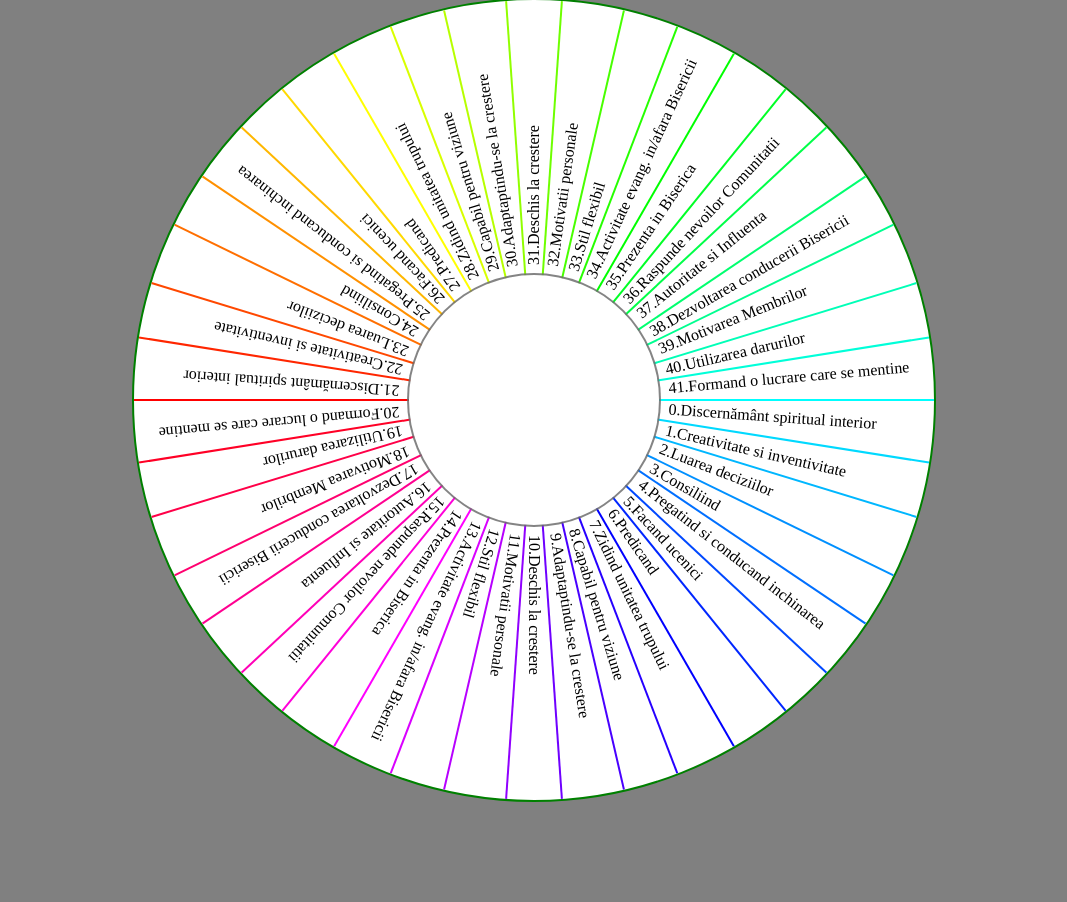
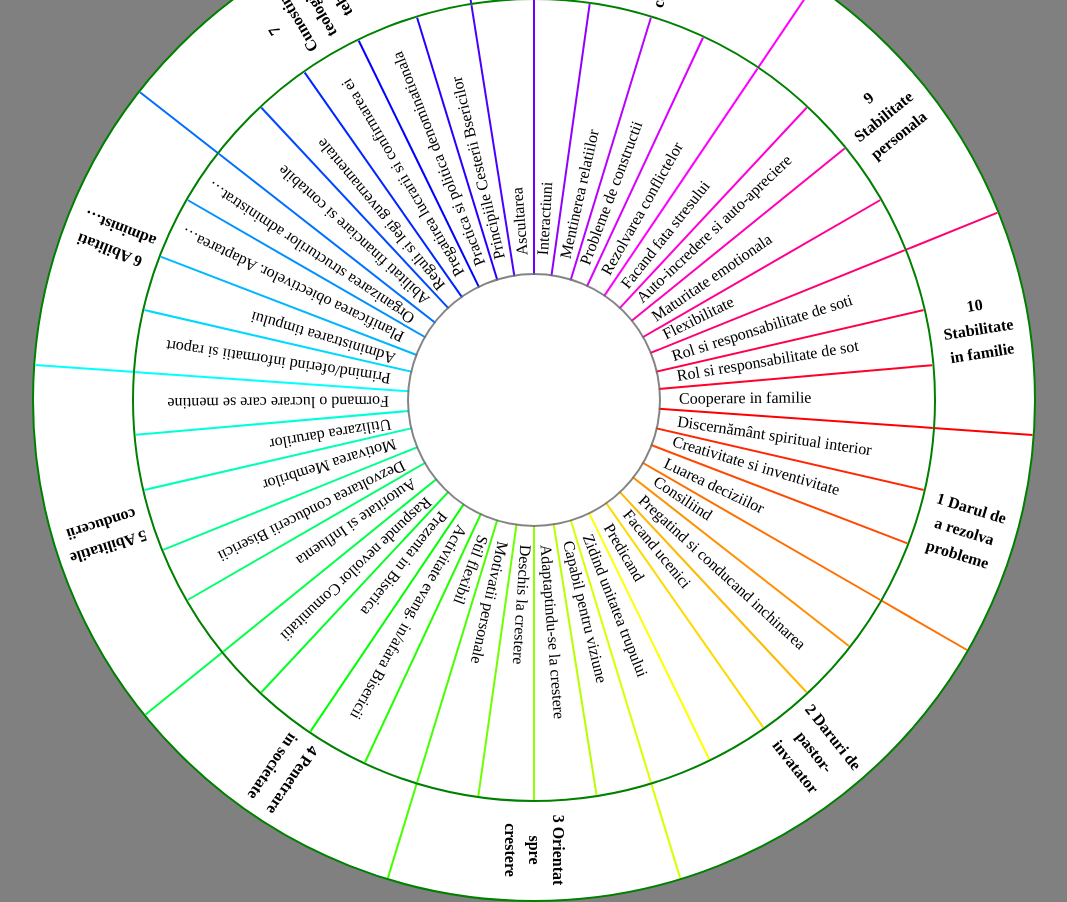
Before and after one commit to sabovoichita/generators, a website: page circle-slices.html in a window 1280 px wide. Shown: the whole page, without its empty margins (106-1173 px from the left). Before the commit the page ends 802 px from the top, so only its background shows below. Drawn offline with Linux system fonts and the light colour scheme.

Commit message:
16. Add groups v.1

```diff
--- a/circle-slices.css
+++ b/circle-slices.css
@@ -6,6 +6,7 @@ body {
   margin: 0;
   background-color: gray;
 }
+
 .circle {
   width: 300px;
   height: 300px;
@@ -18,6 +19,7 @@ body {
   overflow: hidden;
   background-color: white;
 }
+
 /*.slice-line:before {*/
 .slice-line {
   /*content: "";*/
@@ -26,10 +28,12 @@ body {
   top: calc(50% - 1px);
   left: 0;
   right: 0;
-  border-left: var(--line-width) solid var(--color);
+  /*border-left: var(--line-width) solid var(--color);*/
+  border-right: var(--line-width) solid var(--color);
   transform: rotate(var(--angle));
   box-sizing: border-box;
 }
+
 .slice-text {
   position: absolute;
   height: 24px;
@@ -41,9 +45,17 @@ body {
   transform: rotate(var(--angle));
   box-sizing: border-box;
   padding-left: var(--padding-start);
+  display: flex;
+  align-items: center;
+  /* TODO try to make this element 0 px, and let inner text get outside
+       to be able to hover over the text */
 }
 .phrase-inner {
   z-index: 1;
+  width: 100%;
+  padding: 0 10px;
+  overflow: hidden;
+  text-overflow: ellipsis;
 }
 .phrase-inner:hover {
   color: blue;
@@ -59,3 +71,13 @@ body {
   transform: translate(-50%, -50%);
   border: 2px solid #33333399;
 }
+
+#groups > .slice-text {
+  font-weight: bold;
+  text-align: center;
+}
+
+#slices .phrase-inner {
+  text-wrap: nowrap;
+  padding: 0 10px 0 20px;
+}
--- a/circle-slices.html
+++ b/circle-slices.html
@@ -7,18 +7,7 @@
     <link rel="stylesheet" href="circle-slices.css" />
   </head>
   <body>
-    <div
-      class="circle"
-      style="--line-width: 275px; --padding-start: 260px; width: 800px; height: 800px; --inner-width: 250px"
-    >
-      <div class="slice-line" style="--angle: 0deg; --color: #ff0000"></div>
-      <div class="slice-line" style="--angle: 60deg; --color: #00ff00"></div>
-      <div class="slice-line" style="--angle: 120deg; --color: #0000ff"></div>
-      <div class="slice-text" style="--angle: 30deg; --color: #ff0000">Text 1</div>
-      <div class="slice-text" style="--angle: 90deg; --color: #00ff00">Text 2</div>
-      <div class="slice-text" style="--angle: 120deg; --color: #0000ff">Text 3</div>
-      <div class="inner-circle"></div>
-    </div>
+    <div id="groups" class="circle"></div>
     <script src="circle-slices.js"></script>
   </body>
 </html>
--- a/circle-slices.js
+++ b/circle-slices.js
@@ -1,51 +1,152 @@
-console.log("Welcome");
 // TODO check this examples:
 //   https://stackoverflow.com/questions/10028182/how-to-make-a-pie-chart-in-css
-// let phrases = new Array(6).fill("Text").map((text, index) => `${text} ${index + 1}`);
-let phrases = [
-  // 1 = Darul de a rezolva probleme
-  "Discernământ spiritual interior",
-  "Creativitate si inventivitate",
-  "Luarea deciziilor",
-  // 2 = Daruri de pastor-invatator
-  "Consiliind",
-  "Pregatind si conducand inchinarea",
-  "Facand ucenici",
-  "Predicand",
-  "Zidind unitatea trupului",
-  // 3 = Orientat spre crestere
-  "Capabil pentru viziune",
-  "Adaptaptindu-se la crestere",
-  "Deschis la crestere",
-  "Motivatii personale",
-  // 4 = Penetrare in societate
-  "Stil flexibil",
-  "Activitate evang. in/afara Bisericii",
-  "Prezenta in Biserica",
-  "Raspunde nevoilor Comunitatii",
-  // 5 = Abilitatile conducerii
-  "Autoritate si Influenta",
-  "Dezvoltarea conducerii Bisericii",
-  "Motivarea Membrilor",
-  "Utilizarea darurilor",
-  "Formand o lucrare care se mentine"
-];
-phrases = [...phrases, ...phrases]; // TMP duplicate phrases
-const length = phrases.length;
-const radius = 360 / length;
-const odd = length % 2 === 1 ? 0 : 1;
-document.querySelector(".circle").innerHTML =
-  phrases
-    .map((phrase, index) => {
-      const angle = Math.round(index * radius);
-      const color = `hsl(${Math.round(index * radius)}, 100%, 50%)`;
-      return `
-                  <div class="slice-line" style="--angle: ${angle}deg; --color: ${color}"></div>
-                  <div class="slice-text" style="--angle: ${
-                    angle + odd * Math.round(radius / 2)
-                  }deg; --color: ${color}">
-                      <div class="phrase-inner" style="z-index: ${phrases.length + index}">${index}.${phrase}</div>
-                  </div>
-                `;
-    })
-    .join("") + `<div class="inner-circle"></div>`;
+
+let phrases = `
+  #1 Darul de a rezolva probleme
+  Discernământ spiritual interior
+  Creativitate si inventivitate
+  Luarea deciziilor
+
+  #2 Daruri de pastor-invatator
+  Consiliind
+  Pregatind si conducand inchinarea
+  Facand ucenici
+  Predicand
+  Zidind unitatea trupului
+
+  #3 Orientat spre crestere
+  Capabil pentru viziune
+  Adaptaptindu-se la crestere
+  Deschis la crestere
+  Motivatii personale
+
+  #4 Penetrare in societate
+  Stil flexibil
+  Activitate evang. in/afara Bisericii
+  Prezenta in Biserica
+  Raspunde nevoilor Comunitatii
+
+  #5 Abilitatile conducerii
+  Autoritate si Influenta
+  Dezvoltarea conducerii Bisericii
+  Motivarea Membrilor
+  Utilizarea darurilor
+  Formand o lucrare care se mentine
+
+  #6 Abilitati administrative
+  Primind/oferind informatii si raport
+  Administrarea timpului
+  Planificarea obiectivelor. Adaptarea / corectarea lor
+  Organizarea structurilor administrative
+
+  #7 Cunostinte teologice / tehnice
+  Abilitati financiare si contabile
+  Reguli si legi guvernamentale
+  Pregatirea lucrarii si confirmarea ei
+  Practica si politica denominationala
+  Principiile Cesterii Bsericilor
+
+  #8 Abilitati interpersonale si de comunicare
+  Ascultarea
+  Interactiuni
+  Mentinerea relatiilor
+  Probleme de constructii
+  Rezolvarea conflictelor
+
+  #9 Stabilitate personala
+  Facand fata stresului
+  Auto-incredere si auto-apreciere
+  Maturitate emotionala
+  Flexibilitate
+
+  #10 Stabilitate in familie
+  Rol si responsabilitate de soti
+  Rol si responsabilitate de sot
+  Cooperare in familie
+`;
+
+// phrases = `
+//   #1 Darul de a rezolva probleme
+//   Discernământ spiritual interior
+//
+//   #2 Daruri de pastor-invatator
+//   Consiliind
+//   Pregatind si conducand inchinarea - Facand ucenici
+//
+//   #3 Orientat spre crestere
+//   Capabil pentru viziune
+// `;
+
+phrases = phrases
+  .split("\n")
+  .map(line => line.trim())
+  .filter(line => line.length > 0);
+
+//const titles = phrases.filter(line => line.startsWith("#"));
+// group phrases by titles and remove titles from phrases (return title + phrases.length after them)
+
+const titles = phrases.reduce((acc, line) => {
+  if (line.startsWith("#")) {
+    acc.push({
+      text: line.substring(1).trim(),
+      children: []
+    });
+  } else {
+    acc[acc.length - 1].children.push(line);
+  }
+  return acc;
+}, []);
+
+phrases = phrases
+  .filter(line => !line.startsWith("#"))
+  .map(line => ({
+    text: line
+  }));
+
+function createObjects(phrases) {
+  const length = phrases.reduce((acc, item) => acc + (item.children || [1]).length, 0);
+  const radius = 360 / length;
+  const odd = length % 2 === 1 ? 0 : 1;
+  let index = 0;
+  return phrases.map(({ text, children = [] }, i) => {
+    const slices = children.length || 1;
+    index += slices;
+    const elementAngle = Math.round(slices * radius);
+    const angle = Math.round(index * radius);
+    const color = `hsl(${Math.round(index * radius)}, 100%, 50%)`;
+    const lineAngle = angle + odd * Math.round(radius / 2);
+    const textAngle = angle - elementAngle / 2 + odd * Math.round(radius / 2);
+
+    return {
+      line: `<div class="slice-line" style="--angle: ${lineAngle}deg; --color: ${color}"></div>`,
+      text: `<div class="slice-text" style="--angle: ${textAngle}deg; --color: ${color}">
+          <div class="phrase-inner">${text}</div>
+        </div>`
+    };
+  });
+}
+
+function createSlices(circle, phrases, width = 800, innerWidth = 250) {
+  circle.style.width = `${width}px`;
+  circle.style.height = `${width}px`;
+  circle.style.setProperty("--line-width", `${(width - innerWidth) / 2}px`);
+  // circle.style.setProperty("--padding-start", `${innerWidth + 10}px`);
+  circle.style.setProperty("--padding-start", `${innerWidth}px`);
+  circle.style.setProperty("--inner-width", `${innerWidth}px`);
+
+  const objects = createObjects(phrases);
+  circle.innerHTML = objects.map(({ line }) => line).join("");
+  circle.innerHTML += objects.map(({ text }) => text).join("");
+}
+
+const groups = document.querySelector("#groups");
+createSlices(groups, titles, 1000, 800);
+groups.innerHTML += `<div id="slices" class="circle"></div>`;
+
+const slices = document.querySelector("#slices");
+createSlices(slices, phrases, 800, 250);
+slices.innerHTML += `<div class="inner-circle"></div>`;
+// TMP
+// slices.style.opacity = 0.5;
+
+console.debug(titles);
```
